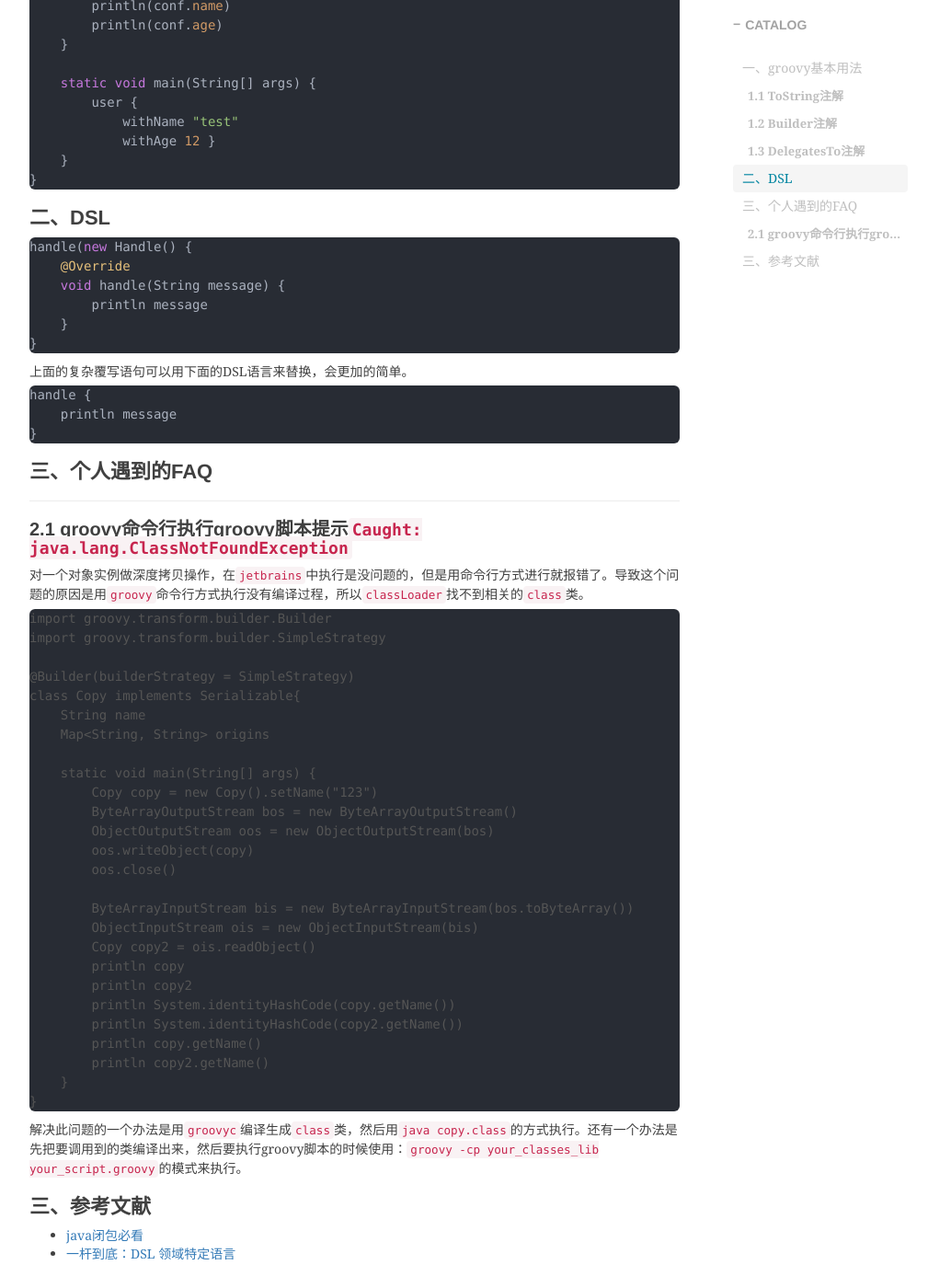
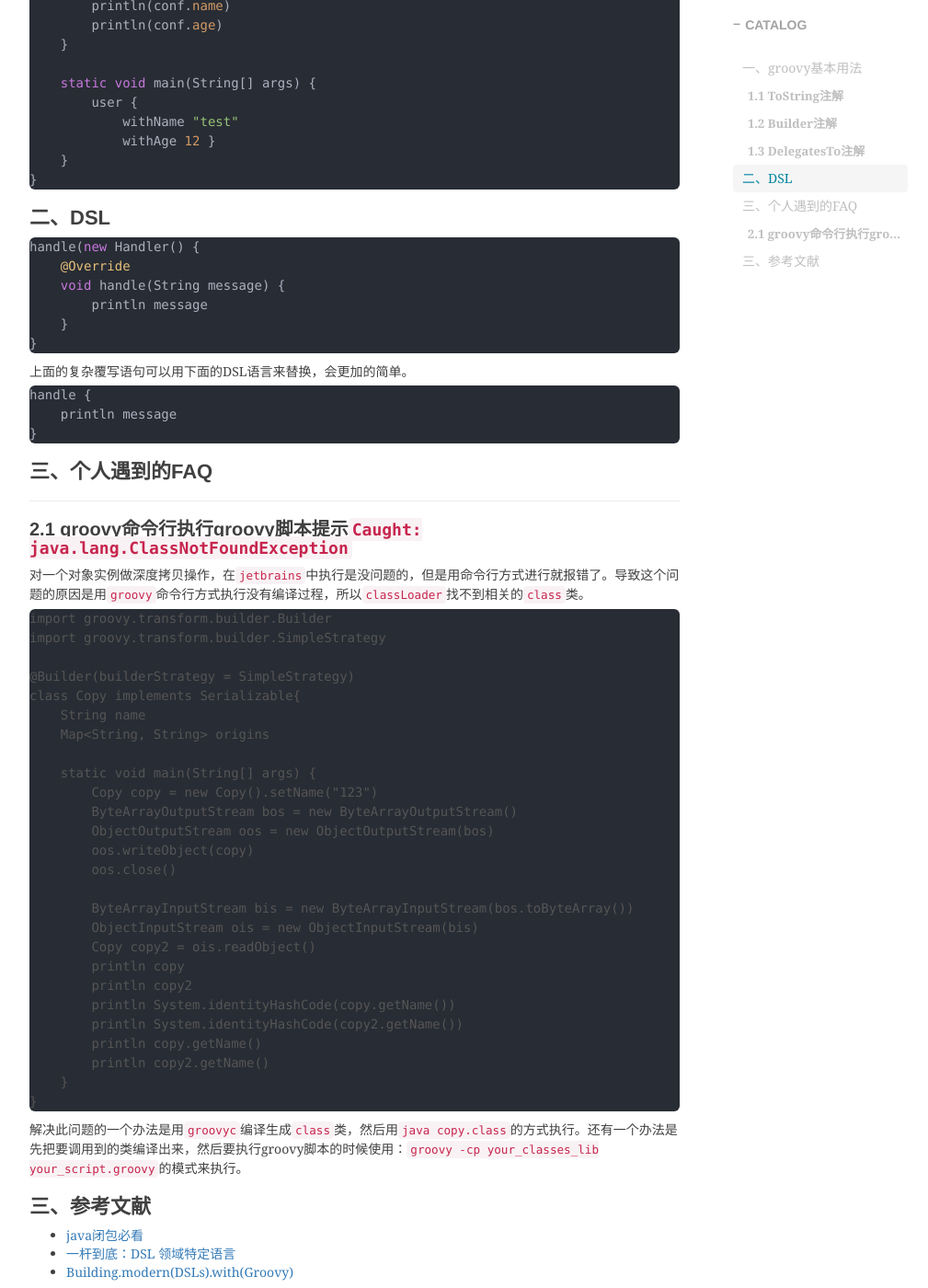
Before and after one commit to shihai1991/shihai1991.github.io, a Jekyll site: the page built from _posts/2023-03-01-groovy学习.md, in a window 1280 px wide and 1400 px high, scrolled down 3678 px. Shown: the whole window at 92% size, without its empty margins (233-1242 px from the left). Built offline with Jekyll 4.4.1, drawn with Linux system fonts in a browser that asks for light colours; nearby versions of some CDN libraries; comment, search, counter and statistics services are not loaded.

Commit message:
Update 2023-03-01-groovy学习.md

````diff
--- a/_posts/2023-03-01-groovy学习.md
+++ b/_posts/2023-03-01-groovy学习.md
@@ -182,7 +182,7 @@
 # 二、DSL
 
 ```groovy
-handle(new Handle() {
+handle(new Handler() {
     @Override
     void handle(String message) {
         println message
@@ -233,3 +233,4 @@
 # 三、参考文献
 - [java闭包必看](https://zhuanlan.zhihu.com/p/357864072)
 - [一杆到底：DSL 领域特定语言](https://developer.aliyun.com/article/885778#slide-19)
+- [Building.modern(DSLs).with(Groovy)](https://github.com/melix/devoxxbe2015-groovy-dsls/blob/7e6d2abacdc2d531fd70f8cebb35e1904049a3ac/src/docs/asciidoc/index.adoc)
````
